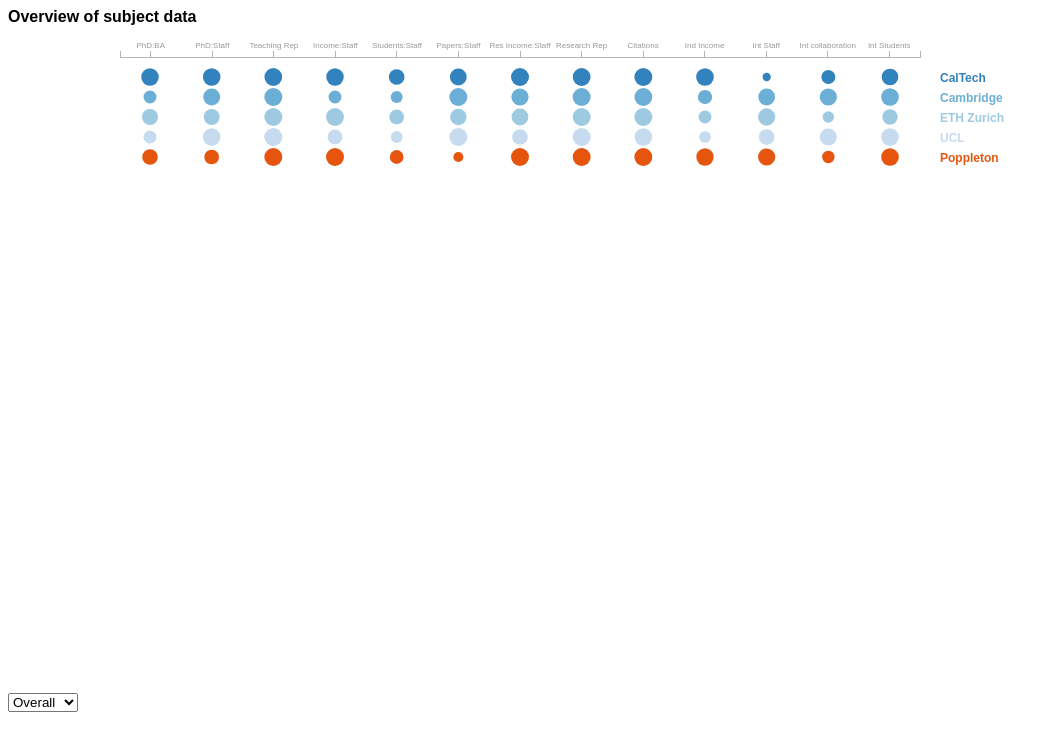
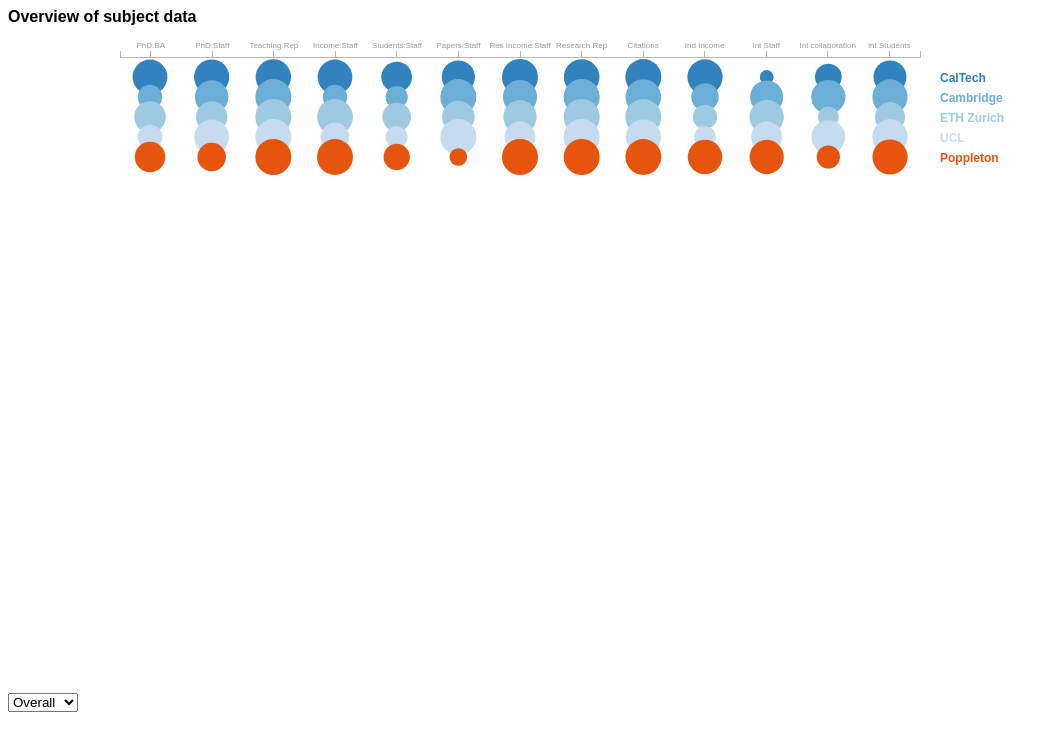
Before and after one commit to duncan3ross/duncan3ross.github.io, a plain HTML site: page BubbleSubjects/index.html in a window 1280 px wide. Shown: the whole page, without its empty margins (0-1059 px from the left). Drawn offline with nearby package versions, Linux system fonts and the light colour scheme.

Commit message:
Range 9-18

```diff
--- a/BubbleSubjects/index.html
+++ b/BubbleSubjects/index.html
@@ -91,7 +91,7 @@ d3.json("subjects2.json", function(data) {
 
 		var rScale = d3.scale.linear()
 			.domain([0, d3.max(data[j]['articles'], function(d) { return d[1]; })])
-			.range([2, 9]);
+			.range([2, 18]);
 
 		circles
 			.attr("cx", function(d, i) { return xScale(d[0]); })
```
